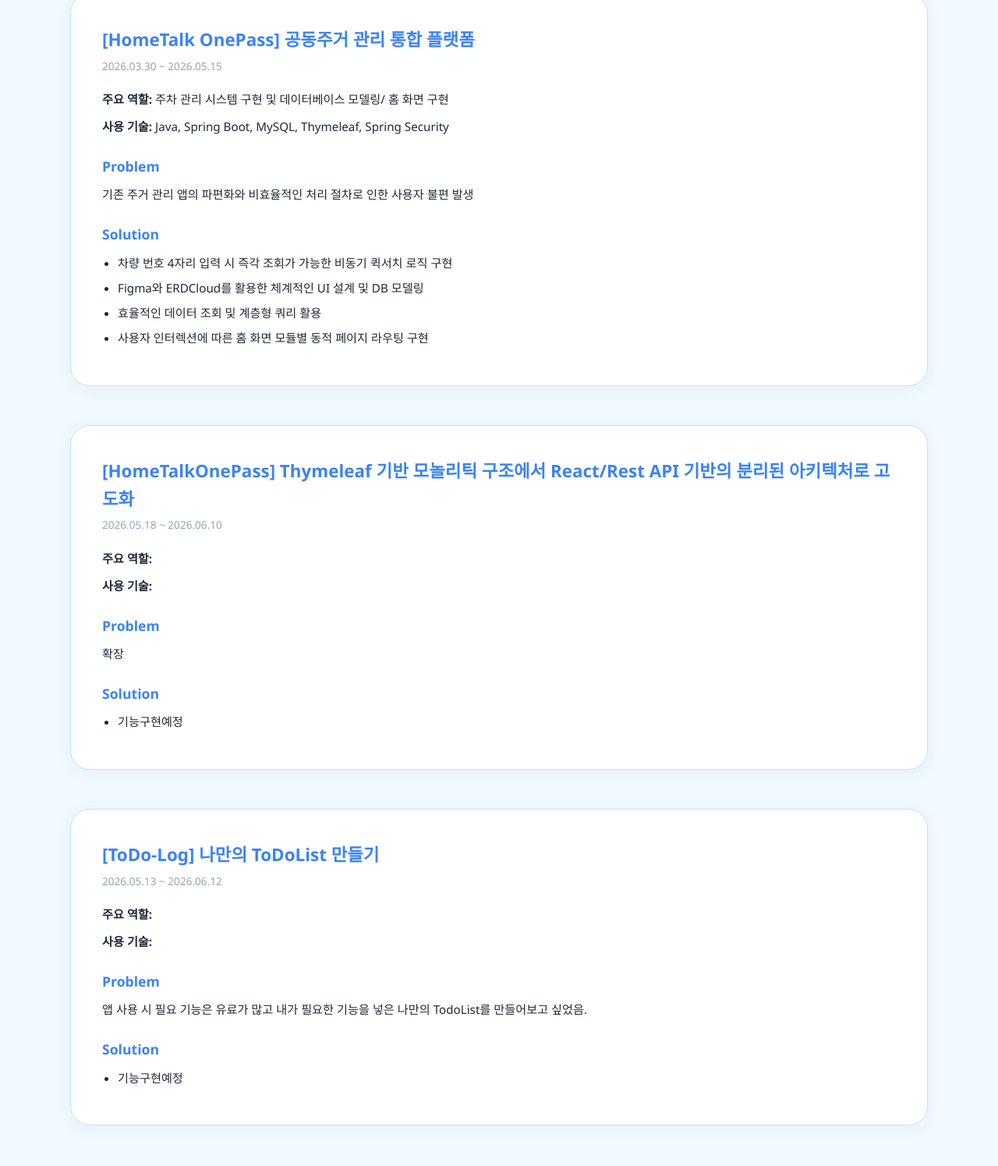
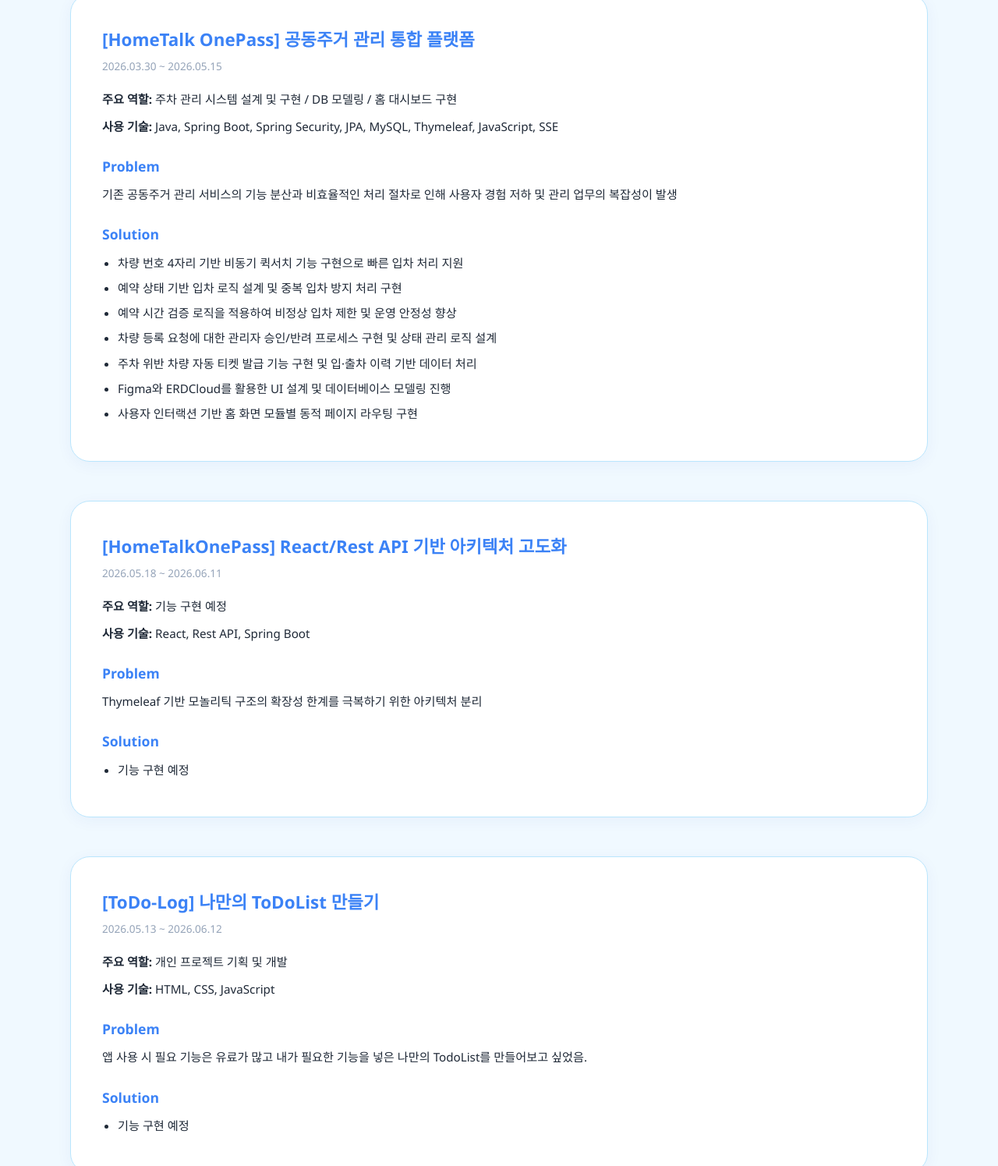
Before and after one commit to hahyeonwon-sketch/My-Portfolio, a plain HTML site: page index.html in a window 1280 px wide. Shown: the part 1427-2922 px from the top of the page at 78% size. Drawn offline with Linux system fonts and the light colour scheme.

Commit message:
docs: 프로젝트 리스트 세부 내용 추가 및 레이아웃 수정

```diff
--- a/index.html
+++ b/index.html
@@ -56,7 +56,7 @@
     </div>
   </section>
 
-    <!-- 경력 + 블로그 (카드 높이 맞춤 적용) -->
+  <!-- 경력 + 학습 기록 -->
   <section id="career" class="section career-blog-wrapper">
     <div class="container career-blog-grid">
       <div class="column">
@@ -95,56 +95,57 @@
   <section id="projects" class="section">
     <div class="container">
       <h2 class="box-title">프로젝트</h2>
+
+      <!-- 프로젝트 1 -->
       <div class="project-card">
         <h3>[HomeTalk OnePass] 공동주거 관리 통합 플랫폼</h3>
         <p class="project-date">2026.03.30 ~ 2026.05.15</p>
         <div class="project-info">
-            <p><strong>주요 역할:</strong> 주차 관리 시스템 구현 및 데이터베이스 모델링/ 홈 화면 구현</p>
-            <p><strong>사용 기술:</strong> Java, Spring Boot, MySQL, Thymeleaf, Spring Security</p>
-
+          <p><strong>주요 역할:</strong> 주차 관리 시스템 설계 및 구현 / DB 모델링 / 홈 대시보드 구현</p>
+          <p><strong>사용 기술:</strong> Java, Spring Boot, Spring Security, JPA, MySQL, Thymeleaf, JavaScript, SSE</p>
           <h4 class="sub-title">Problem</h4>
-            <p>기존 주거 관리 앱의 파편화와 비효율적인 처리 절차로 인한 사용자 불편 발생</p>
-
+          <p>기존 공동주거 관리 서비스의 기능 분산과 비효율적인 처리 절차로 인해 사용자 경험 저하 및 관리 업무의 복잡성이 발생</p>
           <h4 class="sub-title">Solution</h4>
           <ul>
-              <li>차량 번호 4자리 입력 시 즉각 조회가 가능한 비동기 퀵서치 로직 구현</li>
-              <li>Figma와 ERDCloud를 활용한 체계적인 UI 설계 및 DB 모델링</li>
-              <li>효율적인 데이터 조회 및 계층형 쿼리 활용</li>
-              <li>사용자 인터렉션에 따른 홈 화면 모듈별 동적 페이지 라우팅 구현</li>
+            <li>차량 번호 4자리 기반 비동기 퀵서치 기능 구현으로 빠른 입차 처리 지원</li>
+            <li>예약 상태 기반 입차 로직 설계 및 중복 입차 방지 처리 구현</li>
+            <li>예약 시간 검증 로직을 적용하여 비정상 입차 제한 및 운영 안정성 향상</li>
+            <li>차량 등록 요청에 대한 관리자 승인/반려 프로세스 구현 및 상태 관리 로직 설계</li>
+            <li>주차 위반 차량 자동 티켓 발급 기능 구현 및 입·출차 이력 기반 데이터 처리</li>
+            <li>Figma와 ERDCloud를 활용한 UI 설계 및 데이터베이스 모델링 진행</li>
+            <li>사용자 인터랙션 기반 홈 화면 모듈별 동적 페이지 라우팅 구현</li>
           </ul>
         </div>
       </div>
 
+      <!-- 프로젝트 2 -->
       <div class="project-card">
-          <h3>[HomeTalkOnePass] Thymeleaf 기반 모놀리틱 구조에서 React/Rest API 기반의 분리된 아키텍처로 고도화</h3>
-          <p class="project-date">2026.05.18 ~ 2026.06.10</p>
+        <h3>[HomeTalkOnePass] React/Rest API 기반 아키텍처 고도화</h3>
+        <p class="project-date">2026.05.18 ~ 2026.06.11</p>
         <div class="project-info">
-            <p><strong>주요 역할:</strong> </p>
-            <p><strong>사용 기술:</strong> </p>
-
+          <p><strong>주요 역할:</strong> 기능 구현 예정</p>
+          <p><strong>사용 기술:</strong> React, Rest API, Spring Boot</p>
           <h4 class="sub-title">Problem</h4>
-            <p>확장</p>
-
+          <p>Thymeleaf 기반 모놀리틱 구조의 확장성 한계를 극복하기 위한 아키텍처 분리</p>
           <h4 class="sub-title">Solution</h4>
           <ul>
-              <li>기능구현예정</li>
+            <li>기능 구현 예정</li>
           </ul>
         </div>
       </div>
 
+      <!-- 프로젝트 3 -->
       <div class="project-card">
         <h3>[ToDo-Log] 나만의 ToDoList 만들기</h3>
         <p class="project-date">2026.05.13 ~ 2026.06.12</p>
         <div class="project-info">
-            <p><strong>주요 역할:</strong> </p>
-            <p><strong>사용 기술:</strong> </p>
-
+          <p><strong>주요 역할:</strong> 개인 프로젝트 기획 및 개발</p>
+          <p><strong>사용 기술:</strong> HTML, CSS, JavaScript</p>
           <h4 class="sub-title">Problem</h4>
           <p>앱 사용 시 필요 기능은 유료가 많고 내가 필요한 기능을 넣은 나만의 TodoList를 만들어보고 싶었음.</p>
-
           <h4 class="sub-title">Solution</h4>
           <ul>
-              <li>기능구현예정</li>
+            <li>기능 구현 예정</li>
           </ul>
         </div>
       </div>
@@ -156,7 +157,7 @@
     <div class="container">
       <h2 class="box-title">연락처</h2>
       <div class="contact-details">
-                <p>📧 <strong>이메일:</strong> <a href="mailto:hahyeonwon@naver.com">hahyeonwon@naver.com</a></p>
+        <p>📧 <strong>이메일:</strong> <a href="mailto:hahyeonwon@gmail.com">hahyeonwon@gmail.com</a></p>
         <p>📞 <strong>연락처:</strong> 010-8390-6187</p>
         <p>🏠 <strong>GitHub:</strong> <a href="https://github.com/hahyeonwon-sketch/My-Portfolio" target="_blank">hahyeonwon-sketch</a></p>
       </div>
```
Lines whose indentation alone changed are shown as unchanged.
